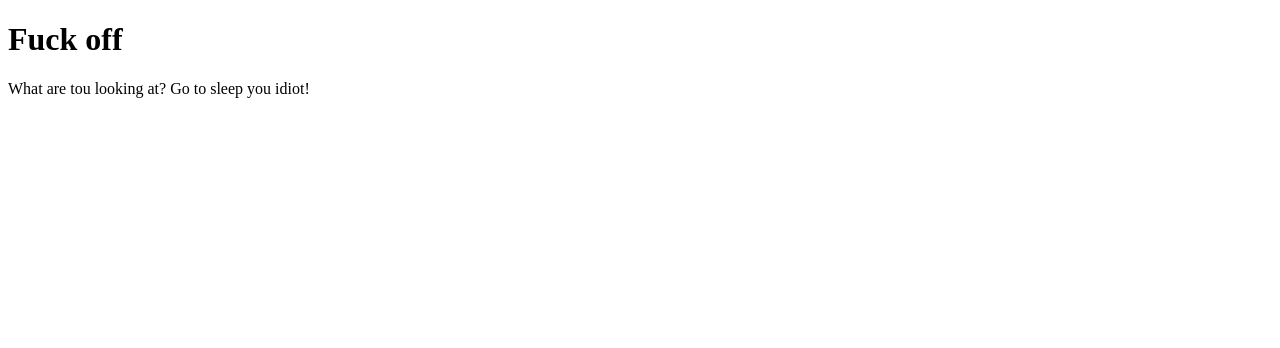
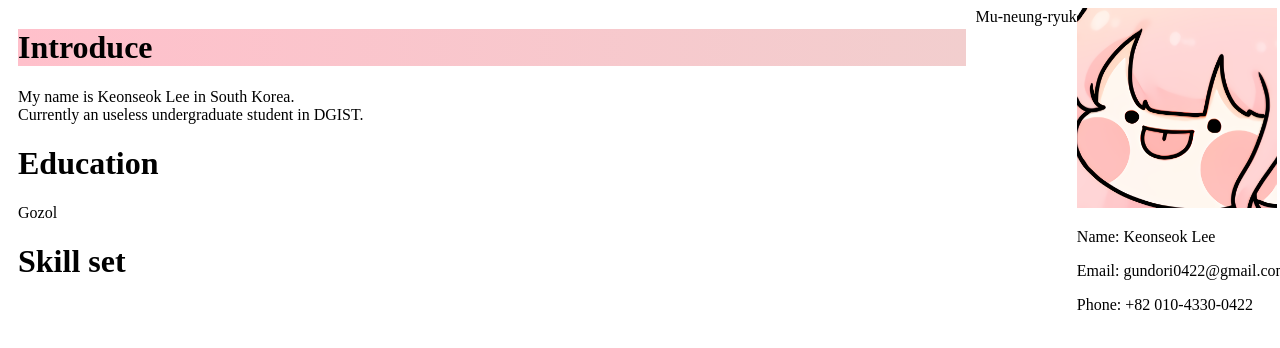
Before and after one commit to gundori0422/gundori0422.github.io, a plain HTML site: page index.html in a window 1280 px wide. Drawn offline with Linux system fonts and the light colour scheme.

Commit message:
middle save

```diff
--- a/index.html
+++ b/index.html
@@ -1,10 +1,47 @@
 <!DOCTYPE html>
 <html>
     <head>
-        <title>Screw you</title>
+        <title>Keonseok Lee CV</title>
+        <style>
+            html{width: 100%;}
+            body{
+                display: flex;
+                flex-direction: row;
+                width: 100%;
+            }
+            .wrap{
+                flex:1;
+                padding: 0px 10px;
+            }
+            .introduce {
+                background: linear-gradient(to right, pink, #F2CECE);
+            }
+
+        </style>
     </head>
     <body>
-        <h1>Fuck off</h1>
-        <p>What are tou looking at? Go to sleep you idiot!</p>
+        <div class="headline">
+
+        </div>
+        <div class="wrap">
+            <h1 class = introduce>Introduce</h1>
+        <div>
+            My name is Keonseok Lee in South Korea.</br>
+            Currently an useless undergraduate student in DGIST.
+        </div>
+        <h1>Education</h1>
+        <a>Gozol</a>
+        <h2></h2>
+        <h1>Skill set</h1></div>
+        <a>Mu-neung-ryuk</a>
+        <div class = "inform">
+            <img src="profile.png" alt="Girl in a jacket" width="200" height="200">
+            <p>Name: Keonseok Lee</p>
+            <p>Email: gundori0422@gmail.com</p>
+            <p>Phone: +82 010-4330-0422</p>
+        </div>
+        <footer>
+
+        </footer>
     </body>
 </html>
```
Also changed, not shown: profile.png (added).
